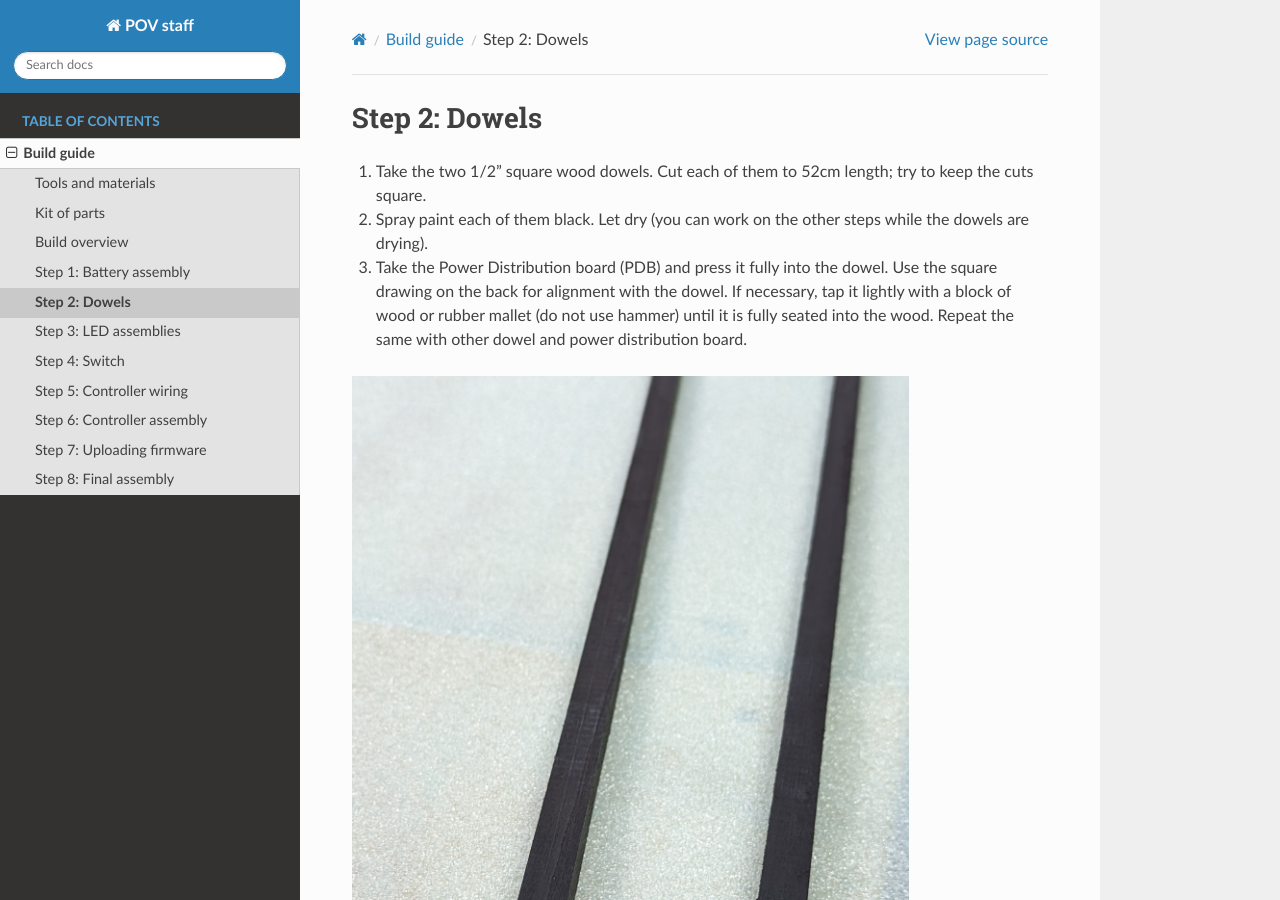
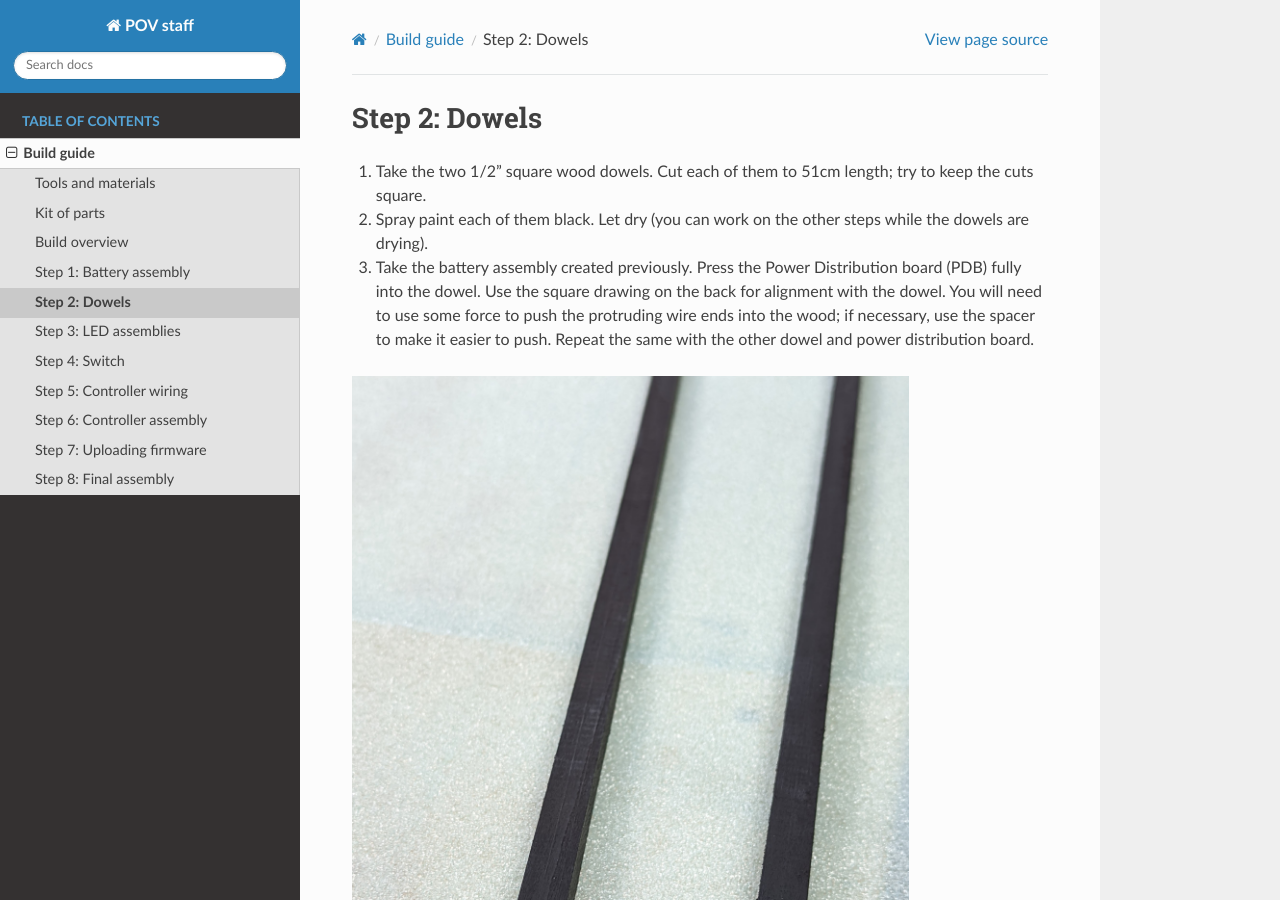
Before and after one commit to shurik179/povstaff, a Sphinx documentation site: the page built from docs/build-dowel.rst, in a window 1280 px wide and 900 px high. Built offline with Sphinx 7.4.7 and the Read the Docs theme 2.0.0, drawn with Linux system fonts in a browser that asks for light colours; formulas are drawn with MathJax 3; pages that are not in the unit, such as notebooks, are missing from menus; some of the changed text lies outside the part shown.

Commit message:
Update build-dowel.rst

```diff
--- a/docs/build-dowel.rst
+++ b/docs/build-dowel.rst
@@ -1,17 +1,18 @@
 Step 2: Dowels
 ==============
 
-1. Take the two  1/2" square wood dowels. Cut each of them to 52cm length; try to
+1. Take the two  1/2" square wood dowels. Cut each of them to 51cm length; try to
    keep the cuts square.
 
 2. Spray paint each of them black. Let dry (you can work on the other steps
    while the dowels are drying).
 
-3. Take the Power Distribution board (PDB) and press it fully into the dowel. Use the
-   square drawing on the back for alignment with the dowel. If necessary, tap it
-   lightly with a block of wood or rubber mallet (do not use hammer) until it is
-   fully seated into the wood. Repeat the same with other dowel and power
-   distribution board.
+3. Take the battery assembly created previously. Press the  Power Distribution
+   board (PDB) fully into the dowel. Use the
+   square drawing on the back for alignment with the dowel. You will need to use
+   some force to push the protruding wire ends into the wood;  if necessary,
+   use the spacer to make it easier to push. Repeat the same with the other dowel
+   and power distribution board.
 
 .. figure:: images/dowel-1.jpg
    :alt: Dowel with PDB
@@ -26,8 +27,9 @@ Step 2: Dowels
    the dowel and replace the PDB seating it fully. Repeat with the second PDB
    and dowel.
 
-5. Cut two 12x12mm squares from the EVA foam. Use epoxy to glue them to the opposite
-   ends of the dowels. Leave for couple of hours to let the epoxy harden.
+5. Cut a 12x12mm square from the EVA foam. Use epoxy to glue it  to the end
+   of **one** of the dowels, the one on the controller side of the battery assembly.
+   Leave for couple of hours to let the epoxy harden.
 
 .. figure:: images/dowel-3.jpg
   :alt: Dowel with EVA foam square
```
